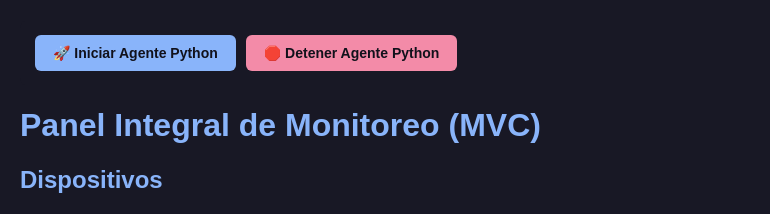
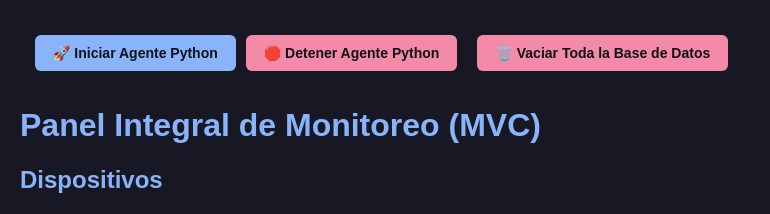
Before and after one commit to carlosescalona/Proyecto-de-Titulo, a PHP site: page / in a window 1280 px wide. Shown: the part 59-273 px from the top of the page, without its empty margins (0-770 px from the left). Run offline with PHP 8.4, Linux system fonts and the light colour scheme; data that the repository does not hold is empty.

Commit message:
Update dashboard.php

```diff
--- a/views/dashboard.php
+++ b/views/dashboard.php
@@ -51,6 +51,29 @@
     </button>
 
     <span id="estado-agente" style="font-weight: bold; color: #a6adc8;"></span>
+
+    <a href="index.php?accion=vaciar_todo"
+   class="btn-vaciar-todo"
+   onclick="return confirm('⚠️ ¡ATENCIÓN! Se borrarán TODOS los dispositivos, cámaras e historial de eventos. ¿Deseas continuar?');">
+   🗑️ Vaciar Toda la Base de Datos
+</a>
+
+<style>
+    .btn-vaciar-todo {
+        background-color: #f38ba8;
+        color: #11111b;
+        padding: 10px 18px;
+        font-size: 14px;
+        font-weight: bold;
+        border-radius: 6px;
+        text-decoration: none;
+        display: inline-block;
+        transition: background 0.2s ease;
+    }
+    .btn-vaciar-todo:hover {
+        background-color: #eba0ac;
+    }
+</style>
 </div>
 
     <h1>Panel Integral de Monitoreo (MVC)</h1>
```
